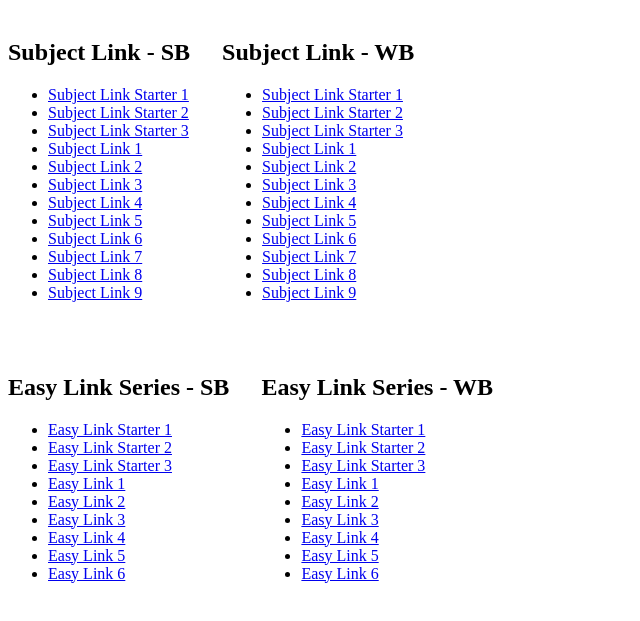
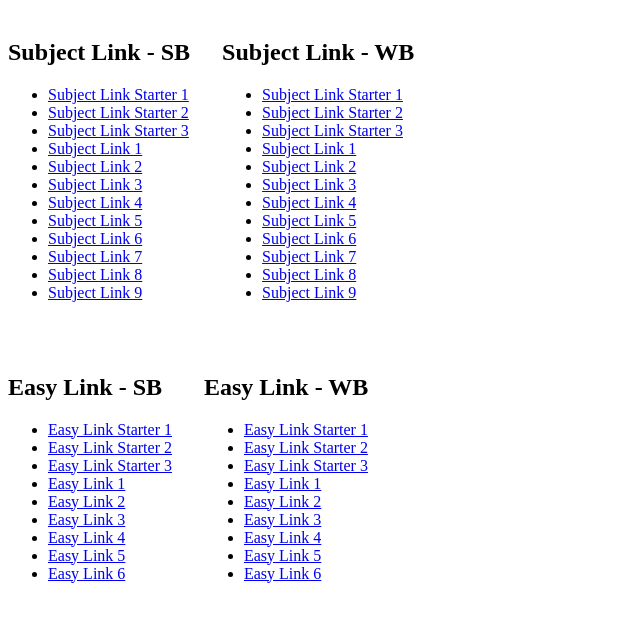
Before and after one commit to SoulHong/bookmark, a plain HTML site: page index.html in a window 1280 px wide. Shown: the part 61-682 px from the top of the page, without its empty margins (0-640 px from the left). Drawn offline with Linux system fonts and the light colour scheme.

Commit message:
index.html

```diff
--- a/index.html
+++ b/index.html
@@ -26,7 +26,7 @@
                 <li><a href="https://ebook.nebooks.co.kr/nw/view.php?bookCode=/elt/BA03040002/&authkey=1694866609">Subject Link Starter 2</a></li>
                 <li><a href="https://ebook.nebooks.co.kr/nw/view.php?bookCode=/elt/BA03040003/&authkey=1694866609">Subject Link Starter 3</a></li>
 
-                <!-- Subject Link 1-9 -->
+                <!-- Subject Link 1-9 SB-->
                 <li><a href="https://ebook.nebooks.co.kr/nw/view.php?bookCode=/elt/BA03030001/&authkey=1694866609">Subject Link 1</a></li>
                 <li><a href="https://ebook.nebooks.co.kr/nw/view.php?bookCode=/elt/BA03030002/&authkey=1694866609">Subject Link 2</a></li>
                 <li><a href="https://ebook.nebooks.co.kr/nw/view.php?bookCode=/elt/BA03030003/&authkey=1694866609">Subject Link 3</a></li>
@@ -67,7 +67,7 @@
 
 <div style="display: flex;">
     <div>
-        <h2>Easy Link Series - SB</h2>
+        <h2>Easy Link - SB</h2>
         <ul>
             <!-- Student Books for Easy Link Series -->
             <li><a href="https://ebook.nebooks.co.kr/nw/view.php?bookCode=/elt/BA03040012/&authkey=1694867075">Easy Link Starter 1</a></li>
@@ -82,7 +82,7 @@
         </ul>
     </div>
     <div>
-        <h2>Easy Link Series - WB</h2>
+        <h2>Easy Link - WB</h2>
         <ul>
             <!-- Workbooks for Easy Link Series -->
             <li><a href="https://ebook.nebooks.co.kr/nw/view.php?bookCode=/elt/wb/BA03040012&authkey=1694867075">Easy Link Starter 1</a></li>
```
